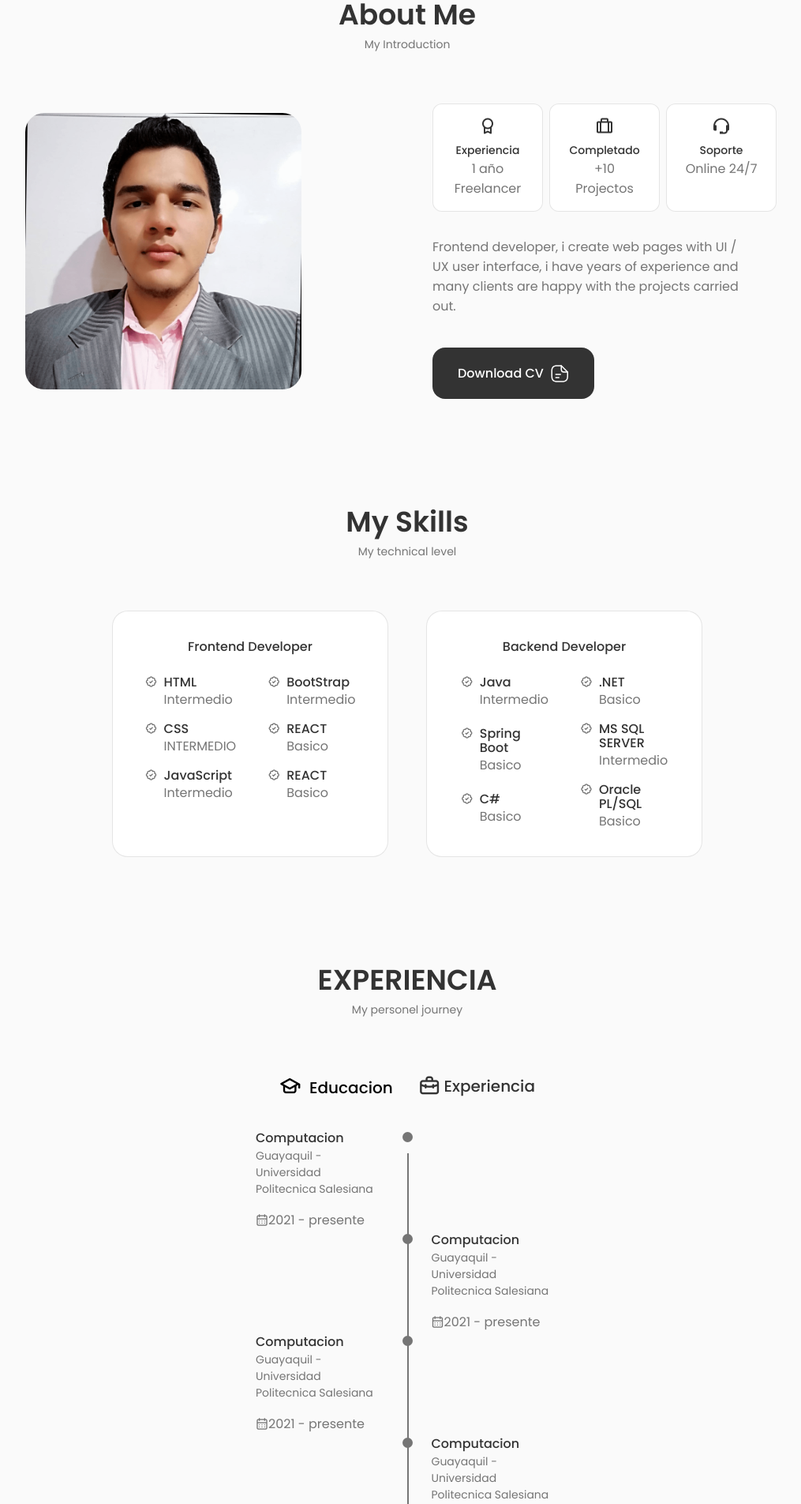
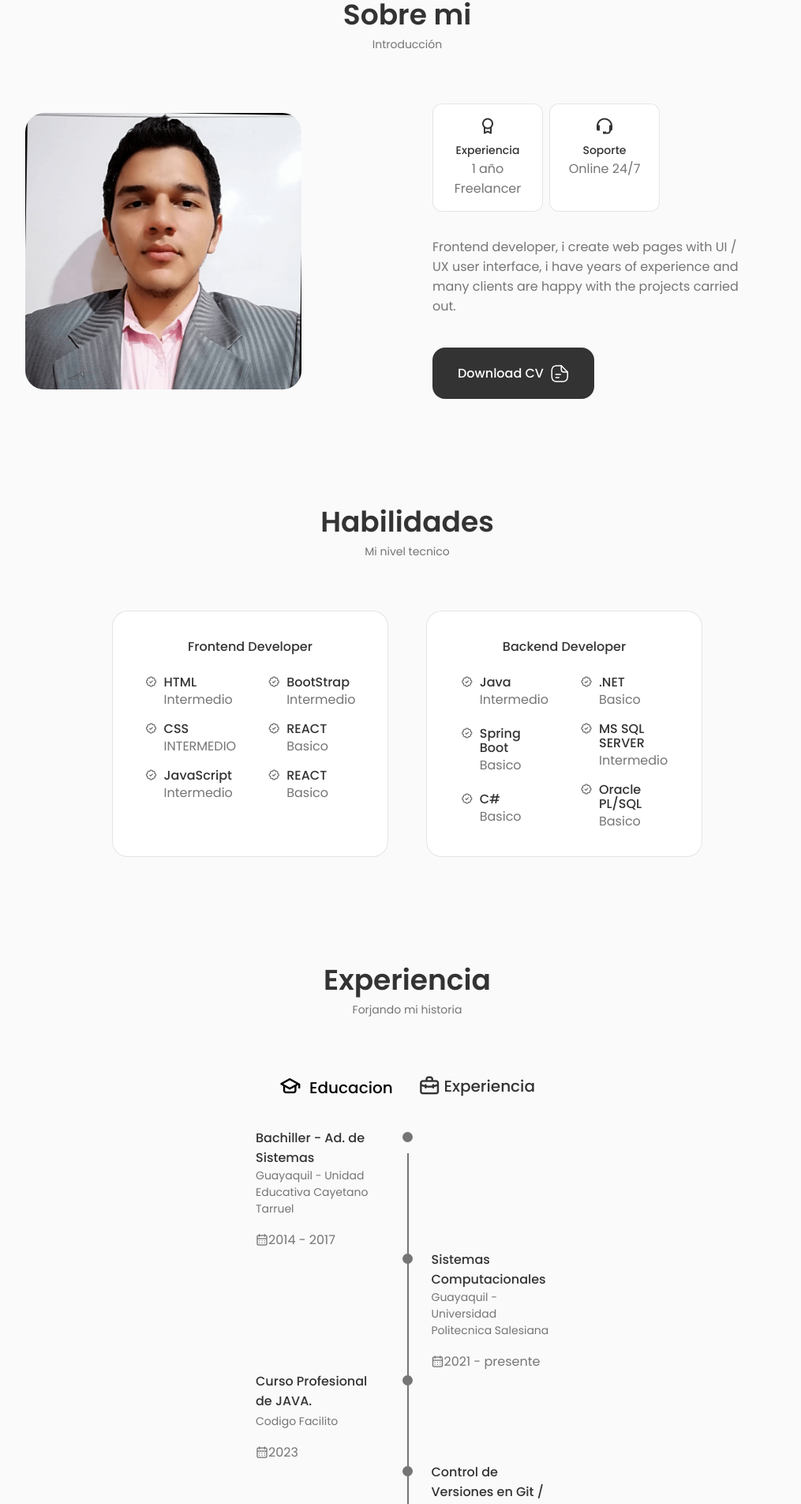
Before and after one commit to LeonardoFate/Portfolio-AV, a React (Create React App) app: page / in a window 1280 px wide. Shown: the part 815-2719 px from the top of the page at 79% size, without its empty margins (124-1139 px from the left). Built offline with nearby package versions, Linux system fonts and the light colour scheme.

Commit message:
Se agregaron y corrigieron textos y enlaces

```diff
--- a/src/components/about/About.jsx
+++ b/src/components/about/About.jsx
@@ -1,14 +1,14 @@
 import React from "react";
 import "./about.css";
 import AboutImg from "../../assets/AV.png";
-import CV from "../../assets/John-Cv.pdf";
+import CV from "../../assets/Anthony-Cv.pdf";
 import Infor from "./Infor";
 
 const About = () => {
   return (
     <section className="about section" id="about">
-      <h2 className="section__title">About Me</h2>
-      <span className="section__subtitle">My Introduction</span>
+      <h2 className="section__title">Sobre mi</h2>
+      <span className="section__subtitle">Introducción</span>
 
       <div className="about__container container grid">
       <img src={AboutImg} alt="" className="about__img" />
@@ -21,7 +21,7 @@ const About = () => {
             projects carried out.
           </p>
 
-          <a href={CV} className="button button--flex">
+          <a href={CV} className="button button--flex" target="__blank">
             Download CV
             <svg
               className="button__icon"
--- a/src/components/about/Infor.jsx
+++ b/src/components/about/Infor.jsx
@@ -8,12 +8,12 @@ const Infor = () => {
         <h3 className="about__title">Experiencia</h3>
         <span className="about_subtitle">1 año Freelancer</span>
     </div>
-
+{/*
     <div className="about__box">
     <i className="bx bx-briefcase-alt about__icon"></i>
         <h3 className="about__title">Completado</h3>
         <span className="about_subtitle">+10 Projectos</span>
-    </div>
+    </div>*/}
 
     <div className="about__box">
     <i className="bx bx-support about__icon"></i>
--- a/src/components/about/about.css
+++ b/src/components/about/about.css
@@ -11,7 +11,7 @@
 }
 
 .about__info{
-    grid-template-columns: repeat(3, 140px);
+    grid-template-columns: repeat(2, 140px);
     gap: .5rem;
     margin-bottom: var(--mb-2);
 }
@@ -59,12 +59,14 @@
 
 .about__box{
     padding: 0.75rem 0.5rem;
+
+
 }
 .about__data{
     text-align: center;
 }
 .about__info{
-justify-content: center;
+    justify-content: center;
 }
 .about__description{
     padding: 0 5rem;
@@ -75,7 +77,7 @@ justify-content: center;
 
   @media screen and (max-width: 576px) {
 .about__info{
-    grid-template-columns: repeat(3 ,1fr);
+    grid-template-columns: repeat(2 ,1fr);
 }
 
 .about__description{
@@ -88,5 +90,6 @@ justify-content: center;
   @media screen and (max-width: 350px) {
     .about__info {
      grid-template-columns: repeat(2, 1fr);
+
     }
   }
--- a/src/components/contact/Contact.jsx
+++ b/src/components/contact/Contact.jsx
@@ -13,13 +13,13 @@ const Contact = () => {
   return (
 
     <section className='contact section' id='contact'>
-    <h2 className="section__title">Contact Me</h2>
-    <span className='section__subtitle'>My Introduction</span>
+    <h2 className="section__title">Contactame</h2>
+    <span className='section__subtitle'>Comencemos el Diálogo</span>
 
 
     <div className="contact__container container grid">
       <div className="contact__content">
-        <h3 className="contact__title">Talk to me</h3>
+        <h3 className="contact__title">Habla conmigo</h3>
 
         <div className="contact__info">
           <div className="contact__card">
@@ -28,7 +28,7 @@ const Contact = () => {
             <h3 className="contact__card-title">Email</h3>
             <span className="contact__card-data"></span>
 
-            <a href="" className='contact__button'> Write me <i className="bx bx-right-arrow-alt contact__button-icon"></i></a>
+            <a href="mailto:alvillamarf@gmail.com" className='contact__button'> Escribeme <i className="bx bx-right-arrow-alt contact__button-icon"></i></a>
           </div>
 
           <div className="contact__card">
@@ -36,7 +36,7 @@ const Contact = () => {
             <h3 className="contact__card-title">Whatsapp</h3>
             <span className="contact__card-data"></span>
 
-            <a href="" className='contact__button'> Write me <i className="bx bx-right-arrow-alt contact__button-icon"></i></a>
+            <a href="https://api.whatsapp.com/send/?phone=%2B593994557984&text&type=phone_number&app_absent=0" target='__blank' className='contact__button'> Escribeme <i className="bx bx-right-arrow-alt contact__button-icon"></i></a>
           </div>
 
           <div className="contact__card">
@@ -44,7 +44,7 @@ const Contact = () => {
             <h3 className="contact__card-title">Linkedin</h3>
             <span className="contact__card-data"></span>
 
-            <a href="" className='contact__button'> Write me <i className="bx bx-right-arrow-alt contact__button-icon"></i></a>
+            <a href="https://www.linkedin.com/in/anthony-villamar/" target='__black' className='contact__button'> Escribeme <i className="bx bx-right-arrow-alt contact__button-icon"></i></a>
           </div>
         </div>
       </div>
--- a/src/components/experience/Experience.jsx
+++ b/src/components/experience/Experience.jsx
@@ -1,25 +1,37 @@
 import React, { useState } from "react";
-import './experience.css';
+import "./experience.css";
 const Experience = () => {
-    const [toggleState, setToggleState] = useState(1);
+  const [toggleState, setToggleState] = useState(1);
 
-    const toggleTab = (index) =>{
-      setToggleState(index);
-    }
+  const toggleTab = (index) => {
+    setToggleState(index);
+  };
 
   return (
     <section className="experience section" id="experience">
-      <h2 className="section__title">EXPERIENCIA</h2>
-      <span className="section__subtitle">My personel journey</span>
+      <h2 className="section__title">Experiencia</h2>
+      <span className="section__subtitle">Forjando mi historia</span>
 
       <div className="experience__container container">
         <div className="experience__tabs">
-          <div className={toggleState ===1 ?"experience__button experience__active buttom--flex": "experience__button button--flex"} onClick={() => toggleTab(1)}
+          <div
+            className={
+              toggleState === 1
+                ? "experience__button experience__active buttom--flex"
+                : "experience__button button--flex"
+            }
+            onClick={() => toggleTab(1)}
           >
             <i className="uil uil-graduation-cap experience__icon"></i>{" "}
             Educacion
           </div>
-          <div className={toggleState ===2  ?"experience__button experience__active buttom--flex": "experience__button button--flex" }onClick={() => toggleTab(2)}
+          <div
+            className={
+              toggleState === 2
+                ? "experience__button experience__active buttom--flex"
+                : "experience__button button--flex"
+            }
+            onClick={() => toggleTab(2)}
           >
             <i className="uil uil-briefcase-alt experience__icon"></i>{" "}
             Experiencia
@@ -27,15 +39,23 @@ const Experience = () => {
         </div>
 
         <div className="experience__sections">
-          <div className={toggleState ===1 ? "experience__content experience__content-active": "experience__content"}>
+          <div
+            className={
+              toggleState === 1
+                ? "experience__content experience__content-active"
+                : "experience__content"
+            }
+          >
             <div className="experience__data">
               <div>
-                <h3 className="experience__title">Computacion</h3>
+                <h3 className="experience__title">
+                  Bachiller - Ad. de Sistemas
+                </h3>
                 <span className="experience__subtitle">
-                  Guayaquil - Universidad Politecnica Salesiana
+                  Guayaquil - Unidad Educativa Cayetano Tarruel
                 </span>
                 <div className="experience__calender">
-                  <i className="uil uil-calendar-alt"></i>2021 - presente
+                  <i className="uil uil-calendar-alt"></i>2014 - 2017
                 </div>
               </div>
               <div>
@@ -51,7 +71,7 @@ const Experience = () => {
                 <span className="experience__line"></span>
               </div>
               <div>
-                <h3 className="experience__title">Computacion</h3>
+                <h3 className="experience__title">Sistemas Computacionales</h3>
                 <span className="experience__subtitle">
                   Guayaquil - Universidad Politecnica Salesiana
                 </span>
@@ -61,15 +81,12 @@ const Experience = () => {
               </div>
             </div>
 
-
             <div className="experience__data">
               <div>
-                <h3 className="experience__title">Computacion</h3>
-                <span className="experience__subtitle">
-                  Guayaquil - Universidad Politecnica Salesiana
-                </span>
+                <h3 className="experience__title">Curso Profesional de JAVA.</h3>
+                <span className="experience__subtitle">Codigo Facilito</span>
                 <div className="experience__calender">
-                  <i className="uil uil-calendar-alt"></i>2021 - presente
+                  <i className="uil uil-calendar-alt"></i>2023
                 </div>
               </div>
 
@@ -86,28 +103,49 @@ const Experience = () => {
                 <span className="experience__line"></span>
               </div>
               <div>
-                <h3 className="experience__title">Computacion</h3>
+                <h3 className="experience__title">
+                  Control de Versiones en Git / GitHub
+                </h3>
                 <span className="experience__subtitle">
-                  Guayaquil - Universidad Politecnica Salesiana
+                Instituto Web
                 </span>
                 <div className="experience__calender">
-                  <i className="uil uil-calendar-alt"></i>2021 - presente
+                  <i className="uil uil-calendar-alt"></i>2023
                 </div>
+              </div>
+
+            </div>
+            <div className="experience__data">
+              <div>
+                <h3 className="experience__title">Responsive Web Design</h3>
+                <span className="experience__subtitle">FreeCodeCamp</span>
+                <div className="experience__calender">
+                  <i className="uil uil-calendar-alt"></i>2023
+                </div>
+              </div>
+
+              <div>
+                <span className="experience__rounder"></span>
+                <span className="experience__line"></span>
               </div>
             </div>
           </div>
 
-
-
-          <div className={toggleState === 2 ? "experience__content experience__content-active": "experience__content"}>
+          <div
+            className={
+              toggleState === 2
+                ? "experience__content experience__content-active"
+                : "experience__content"
+            }
+          >
             <div className="experience__data">
               <div>
-                <h3 className="experience__title">dfdfsdfsdf</h3>
+                <h3 className="experience__title">Pasante de Innovación P&P</h3>
                 <span className="experience__subtitle">
-                  Guayaquil - Universidad Politecnica Salesiana
+                  Guayaquil - BANCO D-MIRO
                 </span>
                 <div className="experience__calender">
-                  <i className="uil uil-calendar-alt"></i>2021 - presente
+                  <i className="uil uil-calendar-alt"></i>2022-06 <br /> 2022-09
                 </div>
               </div>
 
@@ -124,17 +162,16 @@ const Experience = () => {
                 <span className="experience__line"></span>
               </div>
               <div>
-                <h3 className="experience__title">asdasdasdasd</h3>
+                <h3 className="experience__title">Desarrollador de Sitios Web</h3>
                 <span className="experience__subtitle">
-                  Guayaquil - Universidad Politecnica Salesiana
+                  Guayaquil - Autonomo
                 </span>
                 <div className="experience__calender">
-                  <i className="uil uil-calendar-alt"></i>2021 - presente
+                  <i className="uil uil-calendar-alt"></i>2022 - presente
                 </div>
               </div>
             </div>
-
-
+ {/*
             <div className="experience__data">
               <div>
                 <h3 className="experience__title">asdasdasdasdasd</h3>
@@ -167,7 +204,7 @@ const Experience = () => {
                   <i className="uil uil-calendar-alt"></i>2021 - presente
                 </div>
               </div>
-            </div>
+            </div>*/}
           </div>
         </div>
       </div>
--- a/src/components/header/header.css
+++ b/src/components/header/header.css
@@ -5,6 +5,7 @@
   left: 0;
   z-index: var(--z-fixed);
   background-color: var(--body-color);
+  box-shadow: 0 4px 6px rgba(0, 0, 0, .1);
 }
 
 .nav {
--- a/src/components/portfolio/Portfolio.jsx
+++ b/src/components/portfolio/Portfolio.jsx
@@ -4,8 +4,8 @@ import Work from "./Work";
 const Portfolio = () => {
   return (
     <section className="portfolio section" id="portfolio">
-      <h2 className="section__title">portfolio Me</h2>
-      <span className="section__subtitle">My Introduction</span>
+      <h2 className="section__title">Portafolio</h2>
+      <span className="section__subtitle">Introduccion</span>
       <Work />
     </section>
   );
--- a/src/components/portfolio/WorkItems.jsx
+++ b/src/components/portfolio/WorkItems.jsx
@@ -5,9 +5,9 @@ const WorkItems = ({item}) => {
     <div className='work__card' key={item.id}>
       <img src={item.image} alt="" className='work__img'/>
       <h3 className="work__title">{item.title}</h3>
-      <div className="work__button">
+      <a href='#' className="work__button">
         demo <i className="bx bx-right-arrow-alt work__button-icon"></i>
-      </div>
+      </a>
     </div>
   )
 }
--- a/src/components/skills/Skills.jsx
+++ b/src/components/skills/Skills.jsx
@@ -5,8 +5,8 @@ import './skills.css';
 const Skills = () => {
   return (
     <section className='skills section' id='skills'>
-    <h2 className="section__title">My Skills</h2>
-    <span className='section__subtitle'>My technical level</span>
+    <h2 className="section__title">Habilidades</h2>
+    <span className='section__subtitle'>Mi nivel tecnico</span>
     <div className="skills__container container grid">
     <Frontend />
 
```
Also changed, not shown: 2 other files (tests, documents, lock files or other folders).
